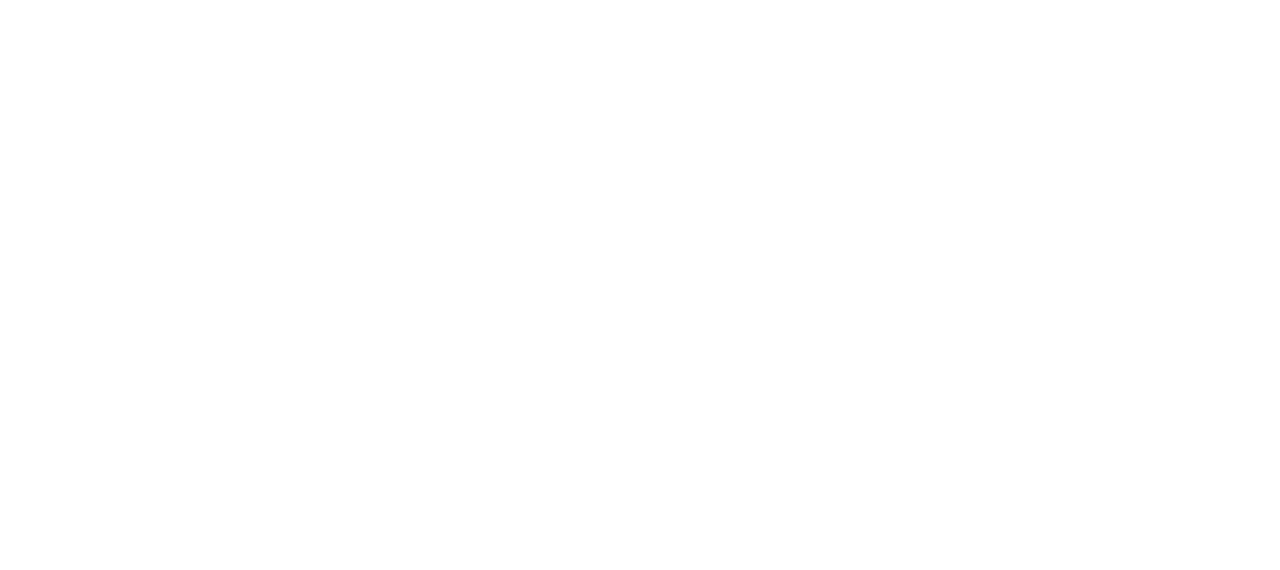
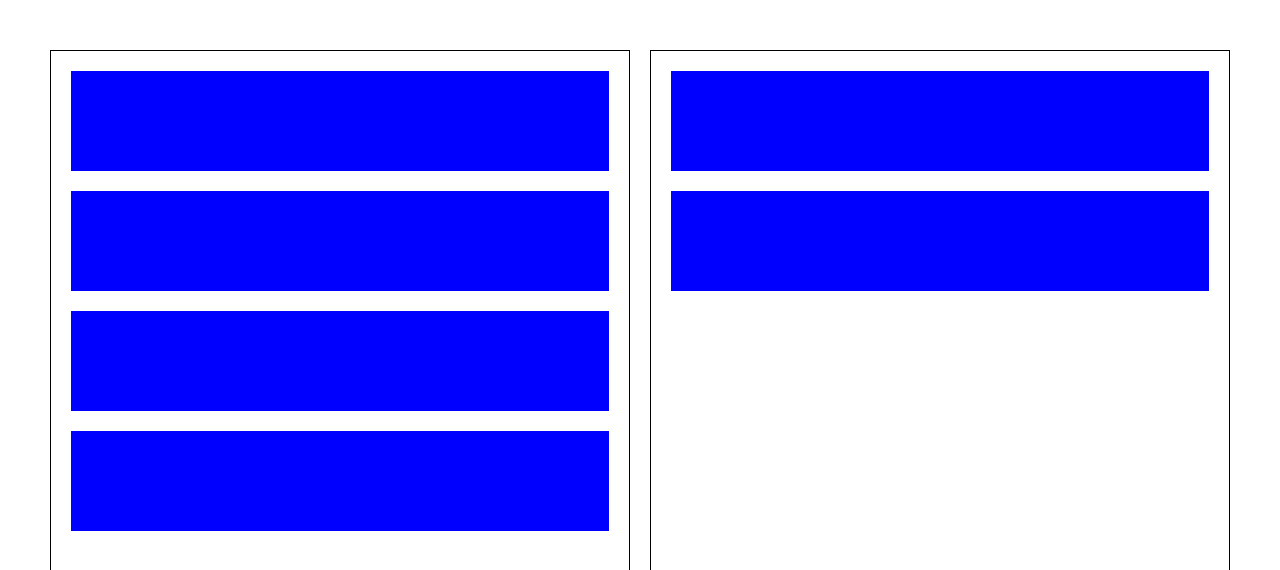
Before and after one commit to KiimDoHyun/Git-Api, a React (Create React App) app: page /testdndpage in a window 1280 px wide. Before the commit this address had no page. Shown: the top 570 px of the page. Built offline with nearby package versions, Linux system fonts and the light colour scheme.

Commit message:
feat: 드래그앤 드롭 테스트 환경 세팅

```diff
--- a/package.json
+++ b/package.json
@@ -12,6 +12,7 @@
     "@testing-library/user-event": "^13.5.0",
     "axios": "^1.2.2",
     "react": "^18.2.0",
+    "react-beautiful-dnd": "^13.1.1",
     "react-dom": "^18.2.0",
     "react-router-dom": "^6.6.2",
     "react-scripts": "5.0.1",
--- /dev/null
+++ b/src/Page/TestDnDPage.jsx
@@ -0,0 +1,49 @@
+import React from "react";
+import styled from "styled-components";
+
+const TestDnDPage = () => {
+    return (
+        <TestDnDPageBlock>
+            <div className="Area1">
+                <div className="box" />
+                <div className="box" />
+                <div className="box" />
+                <div className="box" />
+            </div>
+            <div className="Area2">
+                <div className="box" />
+                <div className="box" />
+            </div>
+        </TestDnDPageBlock>
+    );
+};
+
+const TestDnDPageBlock = styled.div`
+    width: 100vw;
+    height: 100vh;
+
+    padding: 50px;
+
+    box-sizing: border-box;
+
+    display: flex;
+
+    gap: 20px;
+
+    .Area1,
+    .Area2 {
+        flex: 1;
+
+        border: 1px solid;
+        padding: 20px;
+        box-sizing: border-box;
+    }
+
+    .box {
+        width: 100%;
+        height: 100px;
+        background-color: blue;
+        margin-bottom: 20px;
+    }
+`;
+export default TestDnDPage;
--- a/src/Router/Router.jsx
+++ b/src/Router/Router.jsx
@@ -1,10 +1,12 @@
 import { Route, Routes } from "react-router-dom";
 import MainPage from "../Page/MainPage";
+import TestDnDPage from "../Page/TestDnDPage";
 
 const Router = () => {
     return (
         <Routes>
             <Route element={<MainPage />} path="/" />
+            <Route element={<TestDnDPage />} path="/testdndpage" />
         </Routes>
     );
 };
```
Also changed, not shown: 1 other file (tests, documents, lock files or other folders).
